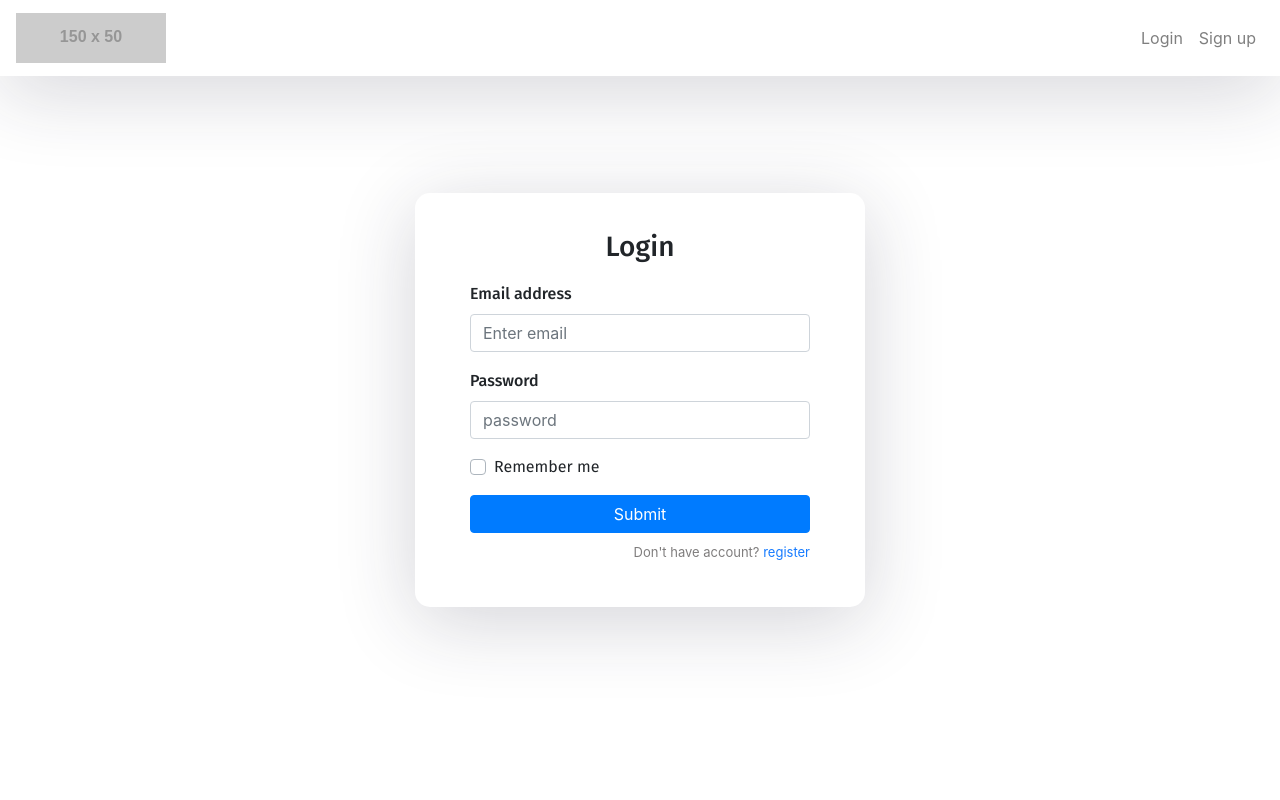
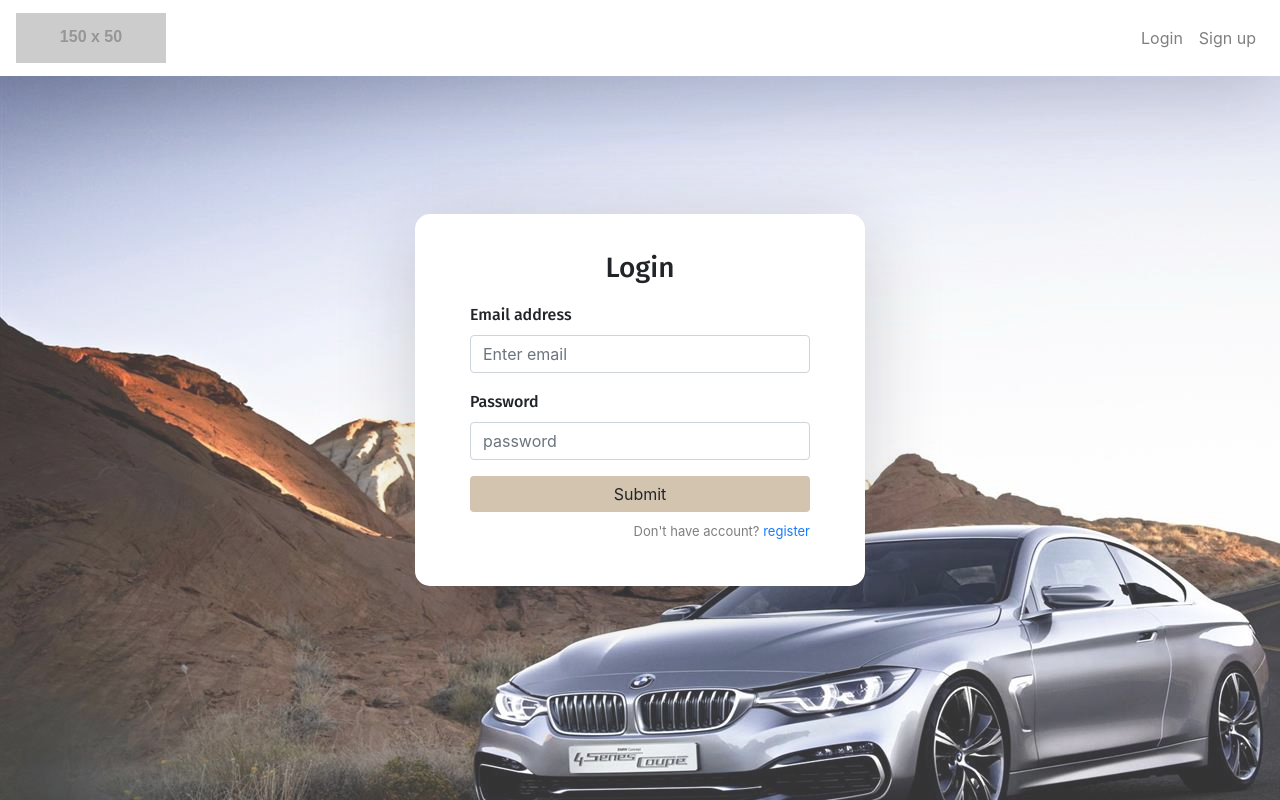
Before and after one commit to Grzybek-Pomarancza/Frontend, a React (Create React App) app: page /sign-in in a window 1280 px wide. Built offline with nearby package versions, Linux system fonts and the light colour scheme.

Commit message:
login/register bg and colors

```diff
--- a/src/Components/Login.jsx
+++ b/src/Components/Login.jsx
@@ -100,20 +100,9 @@
             value={this.state.value}
             handleChange={this.handleChange}
           />
-          <div className="form-group">
-            <div className="custom-control custom-checkbox">
-              <input
-                type="checkbox"
-                className="custom-control-input"
-                id="customCheck1"
-              />
-              <label className="custom-control-label" htmlFor="customCheck1">
-                Remember me
-              </label>
-            </div>
-          </div>
 
-          <button type="submit" className="btn btn-primary btn-block">
+
+          <button type="submit" className="btn btn-block">
             Submit
           </button>
           <p className="forgot-password text-right">
--- a/src/Components/SignUp.jsx
+++ b/src/Components/SignUp.jsx
@@ -160,7 +160,7 @@
 
           <button
             type="submit"
-            className="btn btn-block btn-primary"
+            className="btn btn-block"
             onClick={this.handleSubmit}
           >
             Sign Up
--- a/src/Components/Topbar.jsx
+++ b/src/Components/Topbar.jsx
@@ -6,7 +6,7 @@
     return (
       <nav className="navbar navbar-expand-lg navbar-light fixed-top">
         <div className="collapse navbar-collapse" id="navbarTogglerDemo02">
-          <Link class="navbar-brand" to={"/home"}>
+          <Link class="navbar-brand" to={"/welcome"}>
             <img src="http://placehold.it/150x50?text=Logo" alt="" />
           </Link>
           <ul className="navbar-nav ml-auto">
--- /dev/null
+++ b/src/Styles/loginStyle.css
@@ -0,0 +1,10 @@
+.login-wrapper{
+    display: flex;
+    width: 100%;
+    height: 100%;
+    background-color: rgba(255, 255, 255, 0.2);
+}
+.btn{
+    background-color: #D3C4B0;
+    border: none;
+}
--- a/src/index.css
+++ b/src/index.css
@@ -25,8 +25,7 @@
 body,
 html,
 .App,
-#root,
-.auth-wrapper {
+#root{
   width: 100%;
   height: 100%;
 }
@@ -50,6 +49,8 @@
 }
 
 .auth-wrapper {
+  width: 100%;
+  height: 100%;
   display: flex;
   justify-content: center;
   flex-direction: column;
@@ -67,7 +68,7 @@
 }
 
 .auth-wrapper .form-control:focus {
-  border-color: #167bff;
+  border-color: #D3C4B0;
   box-shadow: none;
 }
 
--- a/src/views/LoginView.js
+++ b/src/views/LoginView.js
@@ -1,13 +1,16 @@
 import React, { Component } from "react";
 import Topbar from "../Components/Topbar";
 import Login from "../Components/Login";
+import '../Styles/loginStyle.css'
 
 class LoginView extends Component {
   render() {
     return (
-      <div>
-        <Topbar />
-        <Login />
+      <div className="welcome-wrapper">
+          <div className="login-wrapper">
+            <Topbar />
+            <Login />
+          </div>
       </div>
     );
   }
--- a/src/views/SignupView.js
+++ b/src/views/SignupView.js
@@ -1,14 +1,17 @@
 import React, { Component } from "react";
 import Topbar from "../Components/Topbar";
 import SignUp from "../Components/SignUp";
+import '../Styles/loginStyle.css'
 
 class SignupView extends Component {
   render() {
     return (
-      <div>
-        <Topbar />
-        <SignUp />
-      </div>
+        <div className="welcome-wrapper">
+            <div className="login-wrapper">
+                <Topbar />
+                <SignUp />
+            </div>
+        </div>
     );
   }
 }
```
